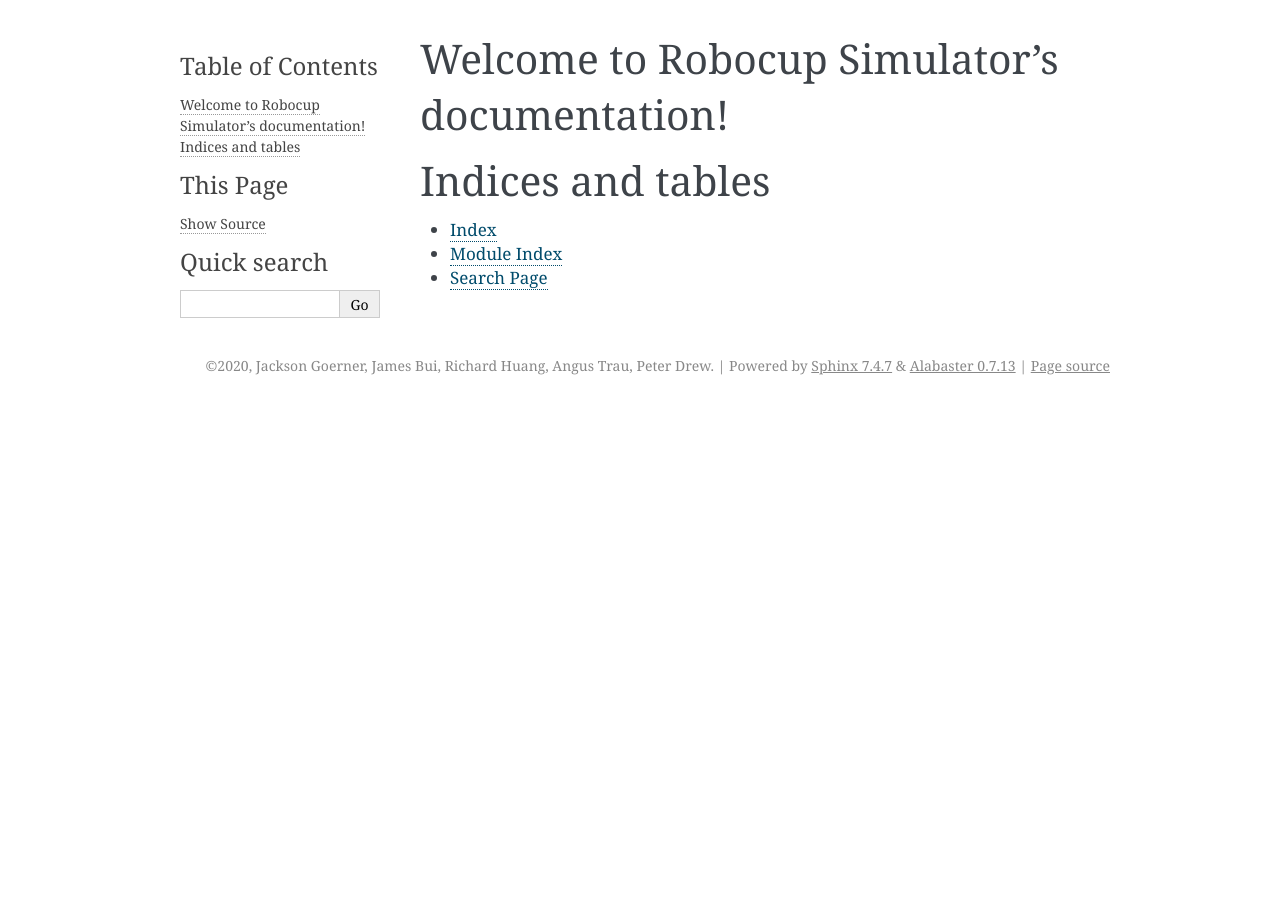
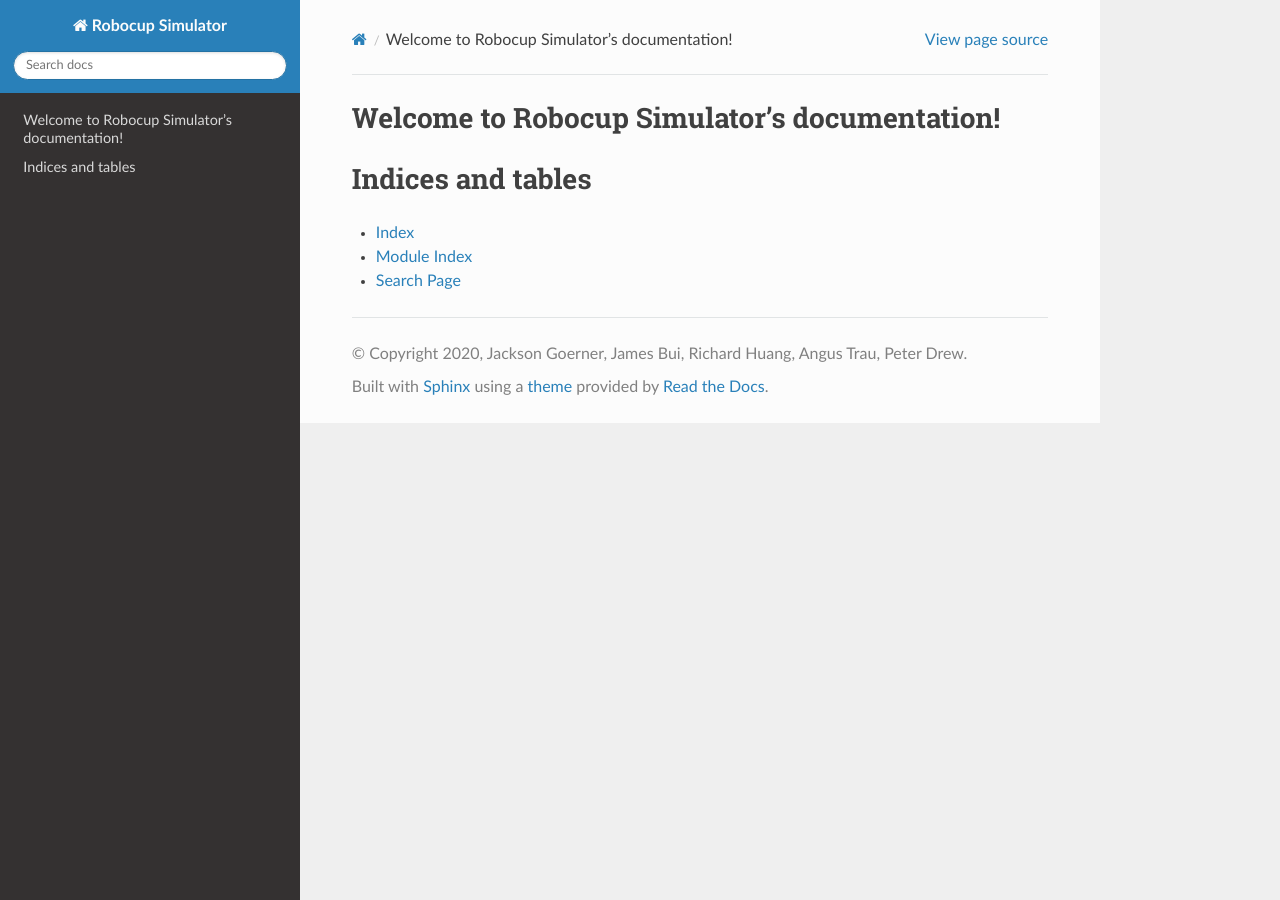
Before and after one commit to MelbourneHighSchoolRobotics/ev3sim, a Sphinx documentation site: the page built from docs/index.rst, in a window 1280 px wide. Built offline with Sphinx 7.4.7 and the Read the Docs theme 2.0.0, drawn with Linux system fonts in a browser that asks for light colours.

Commit message:
add readthedocs theme

```diff
--- a/docs/conf.py
+++ b/docs/conf.py
@@ -1,3 +1,5 @@
+import sphinx_rtd_theme
+
 # Configuration file for the Sphinx documentation builder.
 #
 # This file only contains a selection of the most common options. For a full
@@ -28,6 +30,7 @@ author = 'Jackson Goerner, James Bui, Richard Huang, Angus Trau, Peter Drew'
 # extensions coming with Sphinx (named 'sphinx.ext.*') or your custom
 # ones.
 extensions = [
+    "sphinx_rtd_theme"
 ]
 
 # Add any paths that contain templates here, relative to this directory.
@@ -44,7 +47,7 @@ exclude_patterns = ['_build', 'Thumbs.db', '.DS_Store']
 # The theme to use for HTML and HTML Help pages.  See the documentation for
 # a list of builtin themes.
 #
-html_theme = 'alabaster'
+html_theme = 'sphinx_rtd_theme'
 
 # Add any paths that contain custom static files (such as style sheets) here,
 # relative to this directory. They are copied after the builtin static files,
--- a/requirements_docgen.txt
+++ b/requirements_docgen.txt
@@ -1,2 +1,3 @@
 recommonmark==0.6.0
 Sphinx==3.1.2
+sphinx-rtd-theme==0.5.0
```
